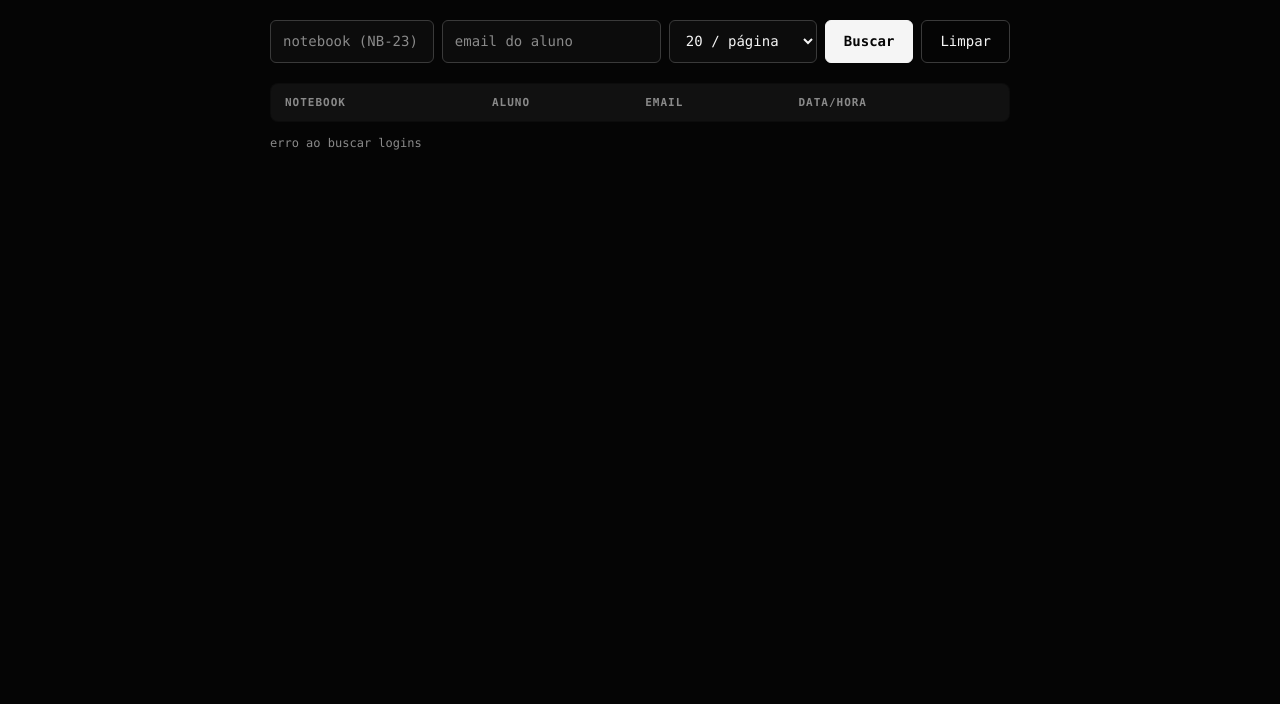
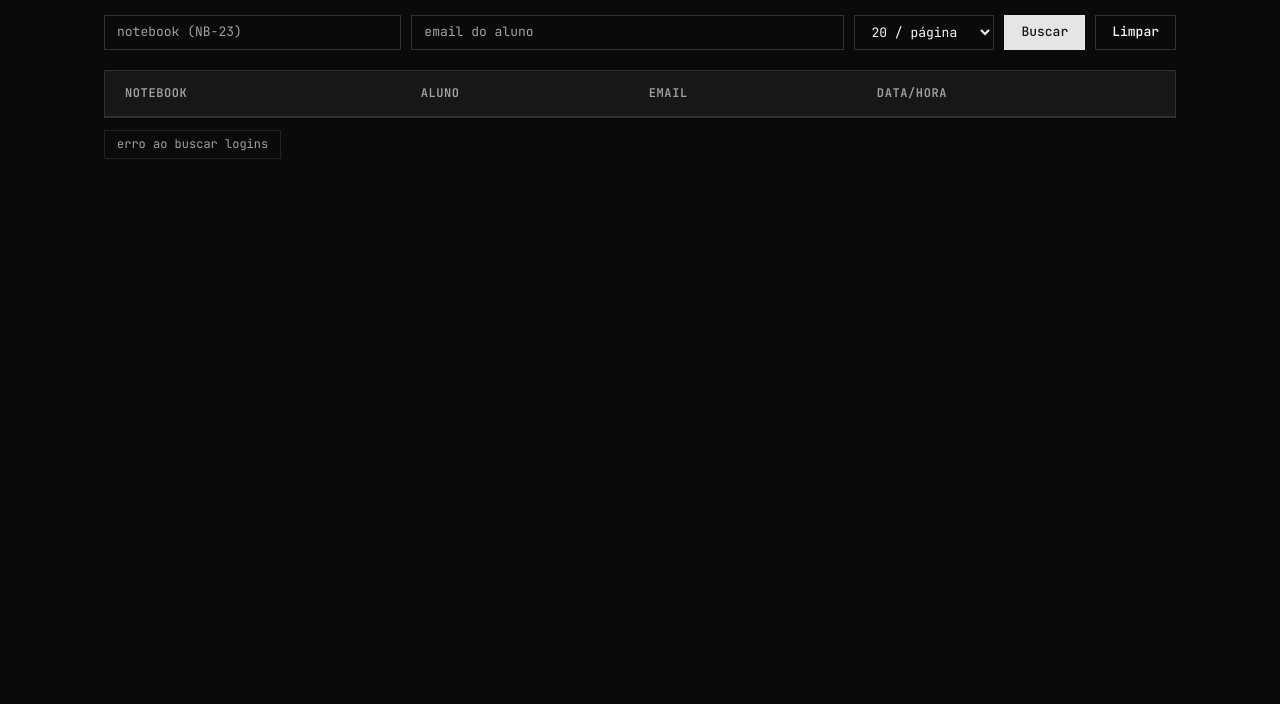
Before and after one commit to wagnrrt/edu-session, a website: page public/index.html in a window 1280 px wide. Shown: the part 96-800 px from the top of the page. Drawn offline with Linux system fonts and the light colour scheme; no server answers.

Commit message:
style: jetbrains mono theme compact search bar

```diff
--- a/public/index.html
+++ b/public/index.html
@@ -4,6 +4,12 @@
     <meta charset="UTF-8" />
     <meta name="viewport" content="width=device-width, initial-scale=1" />
     <title>edu-session</title>
+    <link rel="preconnect" href="https://fonts.googleapis.com" />
+    <link rel="preconnect" href="https://fonts.gstatic.com" crossorigin />
+    <link
+      href="https://fonts.googleapis.com/css2?family=JetBrains+Mono:wght@400;500;600;700&display=swap"
+      rel="stylesheet"
+    />
     <link rel="stylesheet" href="/style.css" />
   </head>
   <body>
--- a/public/style.css
+++ b/public/style.css
@@ -1,10 +1,12 @@
 :root {
-  --bg: #050505;
-  --surface: #0c0c0c;
-  --border: #242424;
-  --border-strong: #3a3a3a;
-  --text: #f5f5f5;
-  --muted: #8a8a8a;
+  --bg: #0a0a0a;
+  --card: #171717;
+  --card-hover: #262626;
+  --field: #141414;
+  --border: rgba(255, 255, 255, 0.1);
+  --border-strong: rgba(255, 255, 255, 0.16);
+  --text: #fafafa;
+  --muted: #a1a1aa;
 
   color-scheme: dark;
 }
@@ -22,62 +24,68 @@ body {
   margin: 0;
   background: var(--bg);
   color: var(--text);
-  font-family:
-    ui-monospace, "SF Mono", "Cascadia Code", Menlo, Consolas, monospace;
-  font-size: 14px;
+  font-family: "JetBrains Mono", ui-monospace, SFMono-Regular, Menlo, Consolas,
+    monospace;
+  font-size: 13.5px;
   line-height: 1.6;
+  min-height: 100vh;
 }
 
 .wrap {
-  max-width: 780px;
+  max-width: 1120px;
   margin: 0 auto;
-  padding: 40px 20px 60px;
+  padding: 48px 24px 64px;
 }
 
 header {
   display: flex;
   align-items: baseline;
   justify-content: space-between;
-  gap: 12px;
-  border-bottom: 1px solid var(--border);
-  padding-bottom: 16px;
-  margin-bottom: 24px;
+  gap: 16px;
+  margin-bottom: 28px;
 }
 
 h1 {
   margin: 0;
   font-size: 22px;
-  letter-spacing: -0.5px;
+  font-weight: 700;
+  letter-spacing: -0.02em;
 }
 
 header p {
   margin: 0;
   color: var(--muted);
-  font-size: 12px;
+  font-size: 12.5px;
 }
 
 form {
   display: flex;
   flex-wrap: wrap;
-  gap: 8px;
+  gap: 10px;
   margin-bottom: 20px;
 }
 
 input,
 select {
-  background: var(--surface);
+  background: transparent;
   color: var(--text);
   border: 1px solid var(--border-strong);
-  border-radius: 6px;
-  padding: 9px 12px;
+  padding: 6px 12px;
   font: inherit;
+  font-size: 13px;
   outline: none;
-  transition: border-color 0.15s;
+  transition: border-color 0.15s, background 0.15s;
 }
 
-input:focus,
-select:focus {
-  border-color: var(--text);
+input:hover,
+select:hover {
+  background: var(--card);
+}
+
+input:focus-visible,
+select:focus-visible {
+  border-color: rgba(255, 255, 255, 0.35);
+  background: var(--card);
 }
 
 input::placeholder {
@@ -86,12 +94,12 @@ input::placeholder {
 
 #input-notebook {
   flex: 1;
-  min-width: 150px;
+  min-width: 140px;
 }
 
 #input-email {
-  flex: 1.4;
-  min-width: 180px;
+  flex: 1.5;
+  min-width: 190px;
 }
 
 select {
@@ -99,29 +107,31 @@ select {
 }
 
 select option {
-  background: var(--surface);
+  background: var(--card);
   color: var(--text);
 }
 
 button {
   font: inherit;
+  font-size: 13px;
+  font-weight: 500;
   cursor: pointer;
-  border-radius: 6px;
-  padding: 9px 18px;
-  transition:
-    opacity 0.15s,
-    background 0.15s;
+  padding: 6px 16px;
+  transition: filter 0.15s, border-color 0.15s, background 0.15s, transform 0.05s;
+}
+
+button:active {
+  transform: translateY(1px);
 }
 
 .btn-buscar {
-  background: var(--text);
-  color: var(--bg);
-  border: 1px solid var(--text);
-  font-weight: 600;
+  background: #e5e5e5;
+  color: #171717;
+  border: 1px solid #e5e5e5;
 }
 
 .btn-buscar:hover {
-  opacity: 0.85;
+  filter: brightness(0.85);
 }
 
 .btn-fantasma {
@@ -131,35 +141,32 @@ button {
 }
 
 .btn-fantasma:hover {
-  border-color: var(--text);
+  background: var(--card-hover);
 }
 
 table {
   width: 100%;
-  border-collapse: collapse;
-  background: var(--surface);
+  border-collapse: separate;
+  border-spacing: 0;
+  background: var(--card);
   border: 1px solid var(--border);
-  border-radius: 8px;
-  overflow: hidden;
 }
 
-thead {
-  background: #111;
-}
-
-th {
+thead th {
   text-align: left;
   color: var(--muted);
-  font-size: 11px;
+  font-size: 12px;
+  font-weight: 600;
   text-transform: uppercase;
-  letter-spacing: 1px;
-  padding: 10px 14px;
+  letter-spacing: 0.05em;
+  padding: 13px 20px;
   border-bottom: 1px solid var(--border);
 }
 
 td {
-  padding: 10px 14px;
+  padding: 11px 20px;
   border-bottom: 1px solid var(--border);
+  font-size: 13px;
 }
 
 tbody tr:last-child td {
@@ -167,10 +174,15 @@ tbody tr:last-child td {
 }
 
 tbody tr:hover {
-  background: #131313;
+  background: var(--card-hover);
 }
 
-td:nth-child(2) {
+td:first-child {
+  font-weight: 700;
+}
+
+td:nth-child(3),
+td:nth-child(4) {
   color: var(--muted);
 }
 
@@ -182,6 +194,9 @@ td:nth-child(2) {
 }
 
 #contador {
+  display: inline-block;
+  border: 1px solid var(--border);
+  padding: 4px 12px;
   color: var(--muted);
   font-size: 12px;
 }
@@ -190,6 +205,7 @@ td:nth-child(2) {
   display: none;
   width: 100%;
   margin-top: 12px;
+  padding: 10px;
 }
 
 #btn-carregar-mais.visivel {
@@ -199,5 +215,5 @@ td:nth-child(2) {
 #msg-vazio {
   text-align: center;
   color: var(--muted);
-  padding: 32px 0;
+  padding: 44px 0;
 }
```
